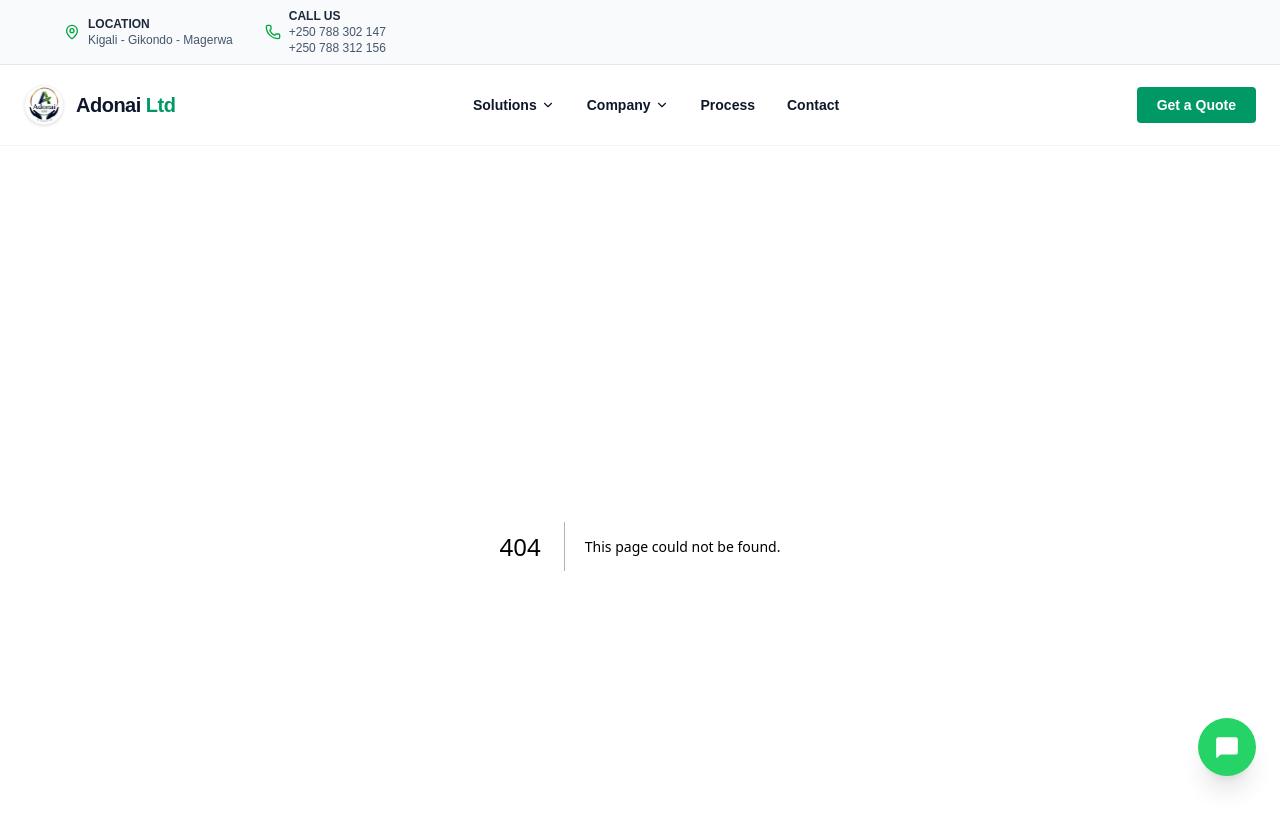
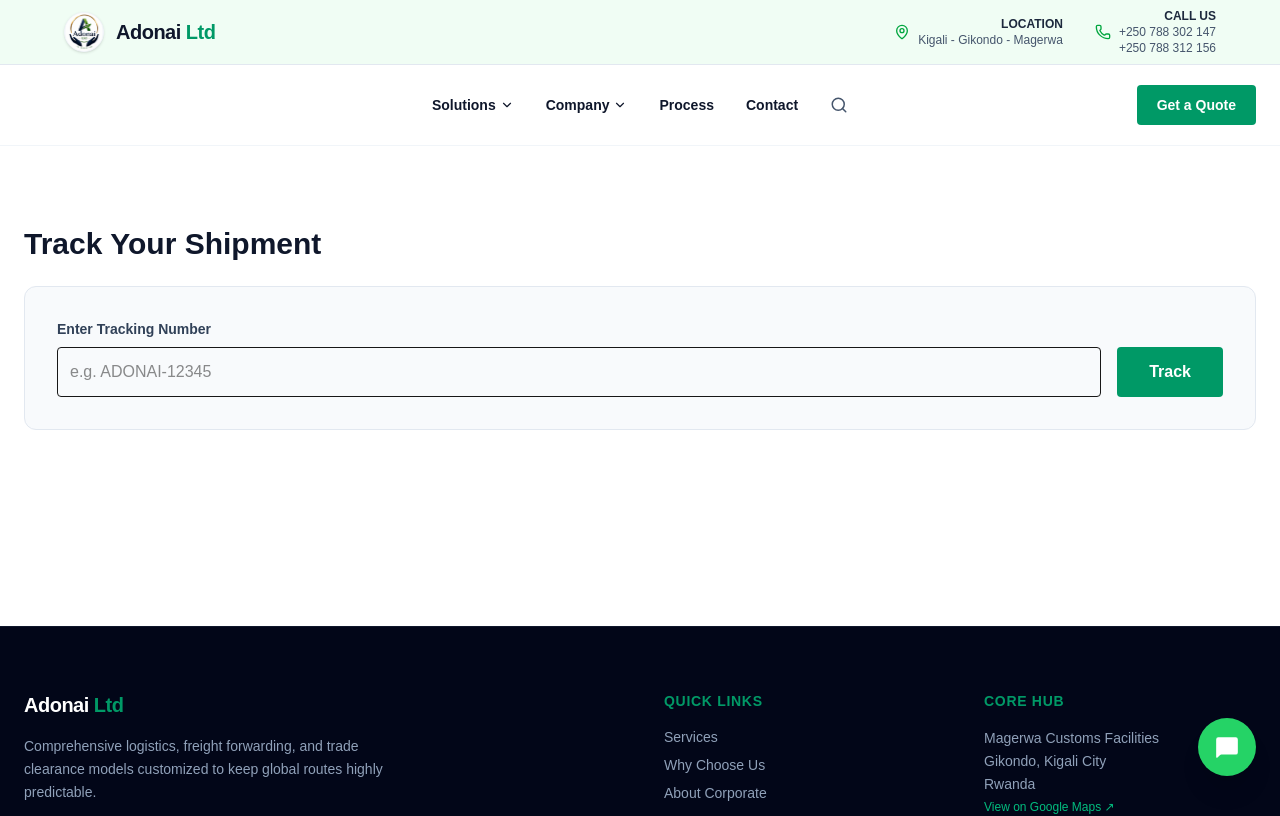
Before and after one commit to gisubizo106/adonai-ltd-company, a Next.js app: page /tracking in a window 1280 px wide. Before the commit this address had no page. Shown: the top 816 px of the page. Built offline with nearby package versions, Linux system fonts and the light colour scheme.

Commit message:
i make changes in different files

```diff
--- a/app/page.tsx
+++ b/app/page.tsx
@@ -35,9 +35,9 @@
       {/* <div id="about">
         <About />
       </div> */}
-      {/* <div id="testimonials">
+      <div id="testimonials">
         <Testimonials />
-      </div> */}
+      </div>
       <div id="contact">
         <Contact />
       </div>
--- /dev/null
+++ b/app/search/page.tsx
@@ -0,0 +1,20 @@
+// app/[locale]/search/page.tsx
+'use client';
+import { useSearchParams } from 'next/navigation';
+import { Suspense } from 'react';
+
+function SearchResults() {
+  const searchParams = useSearchParams();
+  const query = searchParams.get('q');
+
+  return (
+    <div className="max-w-7xl mx-auto px-6 py-20">
+      <h1 className="text-2xl font-bold mb-6">Search Results for: <span className="text-emerald-600">"{query}"</span></h1>
+      <p className="text-slate-600">Showing results for your search. You can link this to your database or CMS later.</p>
+    </div>
+  );
+}
+
+export default function Page() {
+  return <Suspense fallback={<div>Loading...</div>}><SearchResults /></Suspense>;
+}
--- /dev/null
+++ b/app/tracking/page.tsx
@@ -0,0 +1,17 @@
+// app/[locale]/tracking/page.tsx
+export default function TrackingPage() {
+  return (
+    <div className="max-w-7xl mx-auto px-6 py-20 min-h-[60vh]">
+      <h1 className="text-3xl font-bold text-slate-900 mb-6">Track Your Shipment</h1>
+      <div className="bg-slate-50 p-8 rounded-xl border border-slate-200">
+        <label className="block text-sm font-bold text-slate-700 mb-2">Enter Tracking Number</label>
+        <div className="flex gap-4">
+          <input type="text" placeholder="e.g. ADONAI-12345" className="flex-1 p-3 border rounded" />
+          <button className="bg-emerald-600 text-white px-8 py-3 rounded font-bold hover:bg-emerald-700">
+            Track
+          </button>
+        </div>
+      </div>
+    </div>
+  );
+}
--- a/components/TopBar.tsx
+++ b/components/TopBar.tsx
@@ -1,25 +1,23 @@
-import { Clock, MapPin, Phone } from 'lucide-react';
+import { MapPin, Phone } from 'lucide-react';
+import Link from 'next/link';
 
 export default function TopBar() {
   return (
-    // Removed 'hidden md:block' to make it visible on mobile
-    <div className="bg-slate-50 border-b border-slate-200 py-2 px-4">
-      {/* Changed flex-col to flex-row for layout; added text-center/gap adjustments */}
+    <div className="bg-green-50 border-b border-slate-200 py-2 px-4">
       <div className="max-w-6xl mx-auto flex flex-col md:flex-row justify-between items-center gap-4 text-slate-600">
 
-        {/* Logo */}
+        {/* Logo - Now on the LEFT */}
+        <Link href="/" className="flex items-center gap-3 group focus:outline-none">
+          <div className="w-10 h-10 rounded-full overflow-hidden flex items-center justify-center bg-slate-50 border border-slate-100 shadow-sm">
+            <img src="/assets/LOGO.PNG" alt="Adonai Ltd Logo" className="w-full h-full object-contain" />
+          </div>
+          <span className="font-bold text-xl tracking-tight text-slate-900 group-hover:text-emerald-600 transition-colors">
+            Adonai<span className="text-emerald-600 group-hover:text-emerald-700"> Ltd</span>
+          </span>
+        </Link>
 
-
-        {/* Info Items - Now responsive */}
-        <div className="flex flex-col md:flex-row gap-4 md:gap-8 text-[10px] md:text-xs text-center md:text-left">
-          {/* <div className="flex items-center gap-2">
-            <Clock className="text-red-600 shrink-0" size={16} />
-            <div>
-              <p className="font-bold text-slate-800 uppercase">Working hours</p>
-              <p>Mon-Sat 7AM-10PM</p>
-            </div>
-          </div> */}
-
+        {/* Information Items - Now on the RIGHT */}
+        <div className="flex flex-col md:flex-row gap-4 md:gap-8 text-[10px] md:text-xs text-center md:text-right">
           <div className="flex items-center gap-2">
             <MapPin className="text-green-600 shrink-0" size={16} />
             <div>
@@ -37,6 +35,7 @@
             </div>
           </div>
         </div>
+
       </div>
     </div>
   );
--- a/components/contact.tsx
+++ b/components/contact.tsx
@@ -111,21 +111,21 @@
             <div className="grid grid-cols-1 sm:grid-cols-2 gap-6">
               <div>
                 <label className="block text-xs font-bold uppercase text-slate-700 mb-2">Full Name *</label>
-                <input type="text" required value={formData.fullName} onChange={e => setFormData({...formData, fullName: e.target.value})} className="w-full px-4 py-3 rounded-lg bg-slate-50 border border-slate-200 focus:outline-none focus:border-emerald-500 text-sm transition-colors text-slate-900" placeholder="John Doe" />
+                <input type="text" required value={formData.fullName} onChange={e => setFormData({...formData, fullName: e.target.value})} className="w-full px-4 py-3 rounded-lg bg-slate-50 border border-slate-200 focus:outline-none focus:border-emerald-500 text-sm transition-colors text-slate-900" placeholder="" />
               </div>
               <div>
                 <label className="block text-xs font-bold uppercase text-slate-700 mb-2">Company Name</label>
-                <input type="text" value={formData.company} onChange={e => setFormData({...formData, company: e.target.value})} className="w-full px-4 py-3 rounded-lg bg-slate-50 border border-slate-200 focus:outline-none focus:border-emerald-500 text-sm transition-colors text-slate-900" placeholder="Enterprise Ltd" />
+                <input type="text" value={formData.company} onChange={e => setFormData({...formData, company: e.target.value})} className="w-full px-4 py-3 rounded-lg bg-slate-50 border border-slate-200 focus:outline-none focus:border-emerald-500 text-sm transition-colors text-slate-900" placeholder="" />
               </div>
             </div>
             <div className="grid grid-cols-1 sm:grid-cols-2 gap-6">
               <div>
                 <label className="block text-xs font-bold uppercase text-slate-700 mb-2">Email Address *</label>
-                <input type="email" required value={formData.email} onChange={e => setFormData({...formData, email: e.target.value})} className="w-full px-4 py-3 rounded-lg bg-slate-50 border border-slate-200 focus:outline-none focus:border-emerald-500 text-sm transition-colors text-slate-900" placeholder="john@company.com" />
+                <input type="email" required value={formData.email} onChange={e => setFormData({...formData, email: e.target.value})} className="w-full px-4 py-3 rounded-lg bg-slate-50 border border-slate-200 focus:outline-none focus:border-emerald-500 text-sm transition-colors text-slate-900" placeholder="" />
               </div>
               <div>
                 <label className="block text-xs font-bold uppercase text-slate-700 mb-2">Phone Number *</label>
-                <input type="tel" required value={formData.phone} onChange={e => setFormData({...formData, phone: e.target.value})} className="w-full px-4 py-3 rounded-lg bg-slate-50 border border-slate-200 focus:outline-none focus:border-emerald-500 text-sm transition-colors text-slate-900" placeholder="+250 788 000 000" />
+                <input type="tel" required value={formData.phone} onChange={e => setFormData({...formData, phone: e.target.value})} className="w-full px-4 py-3 rounded-lg bg-slate-50 border border-slate-200 focus:outline-none focus:border-emerald-500 text-sm transition-colors text-slate-900" placeholder="" />
               </div>
             </div>
             <div>
--- a/components/header.tsx
+++ b/components/header.tsx
@@ -1,7 +1,7 @@
 "use client";
 import React, { useState } from 'react';
 import Link from 'next/link';
-import { Menu, X, ChevronDown } from 'lucide-react';
+import { Menu, X, ChevronDown, Search } from 'lucide-react';
 import { SERVICES_DATA } from '@/data/services';
 
 export default function Header() {
@@ -9,22 +9,23 @@
   const [mobileSolutionsOpen, setMobileSolutionsOpen] = useState(false);
   const [mobileCompanyOpen, setMobileCompanyOpen] = useState(false);
 
+  const [desktopSearchOpen, setDesktopSearchOpen] = useState(false);
+  const [searchQuery, setSearchQuery] = useState('');
+
+  const handleSearchSubmit = (e: React.FormEvent) => {
+    e.preventDefault();
+    if (!searchQuery.trim()) return;
+    window.location.href = `/search?q=${encodeURIComponent(searchQuery)}`;
+  };
+
   return (
     <header className="sticky top-0 z-50 bg-white/95 backdrop-blur-sm border-b border-slate-100">
-      <div className="max-w-7xl mx-auto px-6 h-20 flex items-center justify-between">
-        {/* LOGO */}
-        <Link href="/" className="flex items-center gap-3 group focus:outline-none">
-          <div className="w-10 h-10 rounded-full overflow-hidden flex items-center justify-center bg-slate-50 border border-slate-100 shadow-sm">
-            <img src="/assets/LOGO.PNG" alt="Adonai Ltd Logo" className="w-full h-full object-contain" />
-          </div>
-          <span className="font-bold text-xl tracking-tight text-slate-900 group-hover:text-emerald-600 transition-colors">
-            Adonai<span className="text-emerald-600 group-hover:text-emerald-700"> Ltd</span>
-          </span>
-        </Link>
+      <div className="max-w-7xl mx-auto px-6 h-20 flex items-center justify-between relative">
+        <div className="flex-1"></div>
 
         {/* DESKTOP NAV */}
-        <nav className="hidden md:flex items-center gap-8 h-full">
-          {/* SOLUTIONS */}
+        {!desktopSearchOpen ? (
+          <nav className="hidden md:flex items-center justify-center gap-8 h-full flex-1">
             <div className="group h-full flex items-center relative">
               <button className="flex items-center gap-1 text-sm font-bold text-slate-900 hover:text-emerald-700 transition-colors h-full">
                 Solutions <ChevronDown size={14} />
@@ -38,7 +39,6 @@
               </div>
             </div>
 
-          {/* COMPANY DROPDOWN */}
             <div className="group h-full flex items-center relative">
               <button className="flex items-center gap-1 text-sm font-bold text-slate-900 hover:text-emerald-700 transition-colors h-full">
                 Company <ChevronDown size={14} />
@@ -50,13 +50,35 @@
                 <Link href="/#network" className="text-sm text-slate-700 hover:text-emerald-700 font-bold py-1">Clients</Link>
               </div>
             </div>
+
             <Link href="/process" className="text-sm font-bold text-slate-900 hover:text-emerald-700">Process</Link>
             <Link href="/#contact" className="text-sm font-bold text-slate-900 hover:text-emerald-700">Contact</Link>
+
+            <button
+              onClick={() => setDesktopSearchOpen(true)}
+              className="text-slate-600 hover:text-emerald-700 transition-colors focus:outline-none"
+            >
+              <Search size={18} />
+            </button>
           </nav>
+        ) : (
+          <form onSubmit={handleSearchSubmit} className="hidden md:flex items-center justify-center flex-1 max-w-md mx-auto relative z-[101]">
+            <input
+              type="text"
+              placeholder="Looking for..."
+              value={searchQuery}
+              onChange={(e) => setSearchQuery(e.target.value)}
+              className="w-full pl-4 pr-10 py-2 text-sm border border-slate-200 rounded-full bg-slate-50 text-slate-900 focus:outline-none focus:border-emerald-500 shadow-sm"
+              autoFocus
+            />
+            <button type="button" onClick={() => setDesktopSearchOpen(false)} className="absolute right-4 text-slate-400 hover:text-slate-600">
+              <X size={16} />
+            </button>
+          </form>
+        )}
 
-        {/* QUOTE BUTTON */}
-        <div className="hidden md:block">
-          <Link href="/#contact" className="bg-emerald-600 hover:bg-emerald-700 text-white font-bold px-5 py-2.5 rounded text-sm transition-all duration-200 cursor-pointer">
+        <div className="hidden md:flex flex-1 justify-end">
+          <Link href="/#contact" className="bg-emerald-600 hover:bg-emerald-700 text-white font-bold px-5 py-2.5 rounded text-sm transition-all duration-200">
             Get a Quote
           </Link>
         </div>
@@ -68,23 +90,43 @@
 
       {/* MOBILE MENU */}
       {mobileMenuOpen && (
-        <div className="md:hidden border-t border-slate-100 bg-white px-6 py-6 flex flex-col gap-4 shadow-lg absolute w-full left-0 z-50">
-          <button onClick={() => setMobileSolutionsOpen(!mobileSolutionsOpen)} className="flex items-center justify-between font-bold text-slate-900 w-full">
+        <div className="md:hidden border-t border-slate-100 bg-white px-6 py-6 flex flex-col gap-6 shadow-lg absolute w-full left-0 z-50 min-h-screen">
+          <div className="flex justify-center mb-2">
+            <Link href="/" onClick={() => setMobileMenuOpen(false)} className="flex items-center gap-2">
+              <img src="/assets/LOGO.PNG" alt="Logo" className="w-10 h-10 object-contain" />
+              <span className="font-bold text-xl text-slate-900">Adonai <span className="text-emerald-600">Ltd</span></span>
+            </Link>
+          </div>
+
+          <form onSubmit={handleSearchSubmit} className="relative w-full max-w-[280px] mx-auto">
+            <input
+              type="text"
+              placeholder="Looking for..."
+              value={searchQuery}
+              onChange={(e) => setSearchQuery(e.target.value)}
+              className="w-full pl-4 pr-10 py-2.5 text-sm border border-slate-200 rounded-lg bg-slate-50 text-slate-900 focus:outline-none text-center shadow-inner"
+            />
+          </form>
+
+          <div className="flex flex-col items-center gap-4">
+            <button onClick={() => setMobileSolutionsOpen(!mobileSolutionsOpen)} className="flex items-center gap-2 font-bold text-slate-900 w-full justify-center">
               Solutions <ChevronDown size={18} className={mobileSolutionsOpen ? 'rotate-180' : ''} />
             </button>
             {mobileSolutionsOpen && (
-            <div className="flex flex-col gap-2 pl-4 border-l-2 border-emerald-100">
+              <div className="flex flex-col items-center gap-2">
                 {Object.entries(SERVICES_DATA).map(([id, service]) => (
-                <Link key={id} href={`/services/${id}`} onClick={() => setMobileMenuOpen(false)} className="text-slate-700 text-sm py-1 font-bold">{service.title.replace(/^\d+\.\s+/, '')}</Link>
+                  <Link key={id} href={`/services/${id}`} onClick={() => setMobileMenuOpen(false)} className="text-slate-700 text-sm py-1 font-bold">
+                    {service.title.replace(/^\d+\.\s+/, '')}
+                  </Link>
                 ))}
               </div>
             )}
 
-          <button onClick={() => setMobileCompanyOpen(!mobileCompanyOpen)} className="flex items-center justify-between font-bold text-slate-900 w-full">
+            <button onClick={() => setMobileCompanyOpen(!mobileCompanyOpen)} className="flex items-center gap-2 font-bold text-slate-900 w-full justify-center">
               Company <ChevronDown size={18} className={mobileCompanyOpen ? 'rotate-180' : ''} />
             </button>
             {mobileCompanyOpen && (
-            <div className="flex flex-col gap-2 pl-4 border-l-2 border-emerald-100">
+              <div className="flex flex-col items-center gap-2">
                 <Link href="/#why-us" onClick={() => setMobileMenuOpen(false)} className="text-slate-700 text-sm py-1 font-bold">Why Us</Link>
                 <Link href="/about" onClick={() => setMobileMenuOpen(false)} className="text-slate-700 text-sm py-1 font-bold">About</Link>
                 <Link href="/teamdepartment" onClick={() => setMobileMenuOpen(false)} className="text-slate-700 text-sm py-1 font-bold">Team</Link>
@@ -93,7 +135,8 @@
             )}
             <Link href="/process" onClick={() => setMobileMenuOpen(false)} className="text-slate-900 font-bold">Process</Link>
             <Link href="/#contact" onClick={() => setMobileMenuOpen(false)} className="text-slate-900 font-bold">Contact</Link>
-          <Link href="/#contact" onClick={() => setMobileMenuOpen(false)} className="bg-emerald-600 text-center text-white font-bold py-3 rounded">Get a Quote</Link>
+            <Link href="/#contact" onClick={() => setMobileMenuOpen(false)} className="bg-emerald-600 text-center text-white font-bold py-3 px-8 rounded w-full max-w-[200px]">Get a Quote</Link>
+          </div>
         </div>
       )}
     </header>
--- a/package.json
+++ b/package.json
@@ -13,6 +13,7 @@
     "framer-motion": "^12.42.2",
     "lucide-react": "^1.22.0",
     "next": "^16.2.9",
+    "next-intl": "^4.13.1",
     "react": "^19.2.4",
     "react-dom": "^19.2.4"
   },
```
Also changed, not shown: 1 other file (tests, documents, lock files or other folders). Lines whose indentation alone changed are shown as unchanged.
